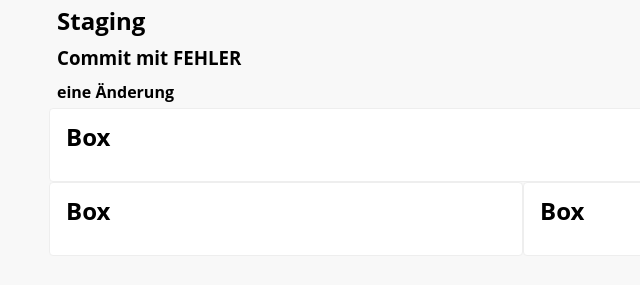
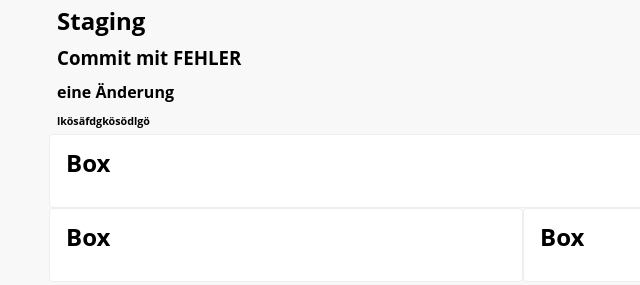
Before and after one commit to DevDaza/WebApps, a website: page index.html in a window 1280 px wide. Shown: the part 63-348 px from the top of the page, without its empty margins (117-757 px from the left). Drawn offline with Linux system fonts and the light colour scheme.

Commit message:
eine Änderung

```diff
--- a/index.html
+++ b/index.html
@@ -16,6 +16,9 @@
 
             <h3>Commit mit FEHLER</h3>
             <h4>eine Änderung</h4>
+
+                <h6>lkösäfdgkösödlgö</h6>
+
 
             <div class="grid">
                 <div class="column-mobile-12 column-tablet-12 column-desktop-12">
```
